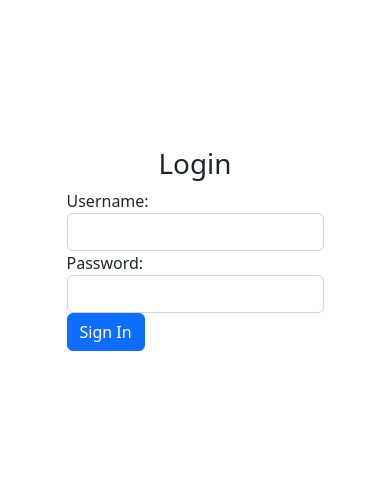
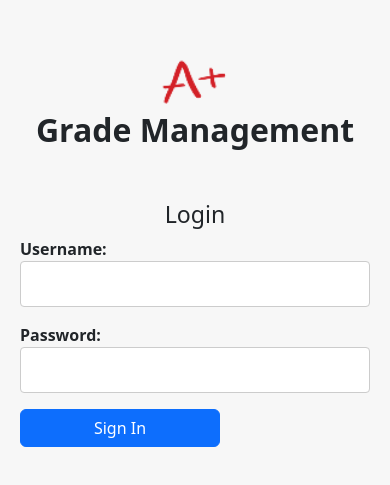
Before and after one commit to KfirHemo/WebProject-client, a React (Create React App) app: page /users in a window 390 px wide. Shown: the part 173-658 px from the top of the page. Built offline with nearby package versions, Linux system fonts and the light colour scheme; what axios-mock-adapter would draw is missing.

Commit message:
Updated inteface for login and main

```diff
--- a/src/App.tsx
+++ b/src/App.tsx
@@ -22,7 +22,6 @@ const App: React.FC = () => {
     setPassword('');
     localStorage.clear();
     setLoggedInUser(undefined);
-    navigate('/');
   };
 
   useEffect(() => {
@@ -54,34 +53,47 @@ const App: React.FC = () => {
   if (loggedInUser) {
     return (
       <>
-        <Navbar collapseOnSelect expand="md" bg="primary" variant="dark" fixed='top'>
+        <Navbar collapseOnSelect expand="md" variant="dark" bg='primary' fixed="top" >
           <NavbarBrand>
-            <img src={require('./logo.png')} />
+            <Link to="/" className="logo-link">
+              <img src={require('./logo.png')} alt="Logo" className="logo" />
+            </Link>
             <Navbar.Text className="text-light ml-2">Welcome {loggedInUser.name}</Navbar.Text>
           </NavbarBrand>
           <Navbar.Toggle aria-controls="navbarScroll" />
           <Navbar.Collapse>
-            <Nav style={{ alignItems: 'center' }}>
+            <Nav style={{ alignItems: 'center', width: 'auto' }}>
               {navData
                 .filter((nav) => nav.userType.includes(loggedInUser.type))
                 .map((nav) => (
                   <Nav.Link key={nav.link} href={nav.link}>{nav.text}</Nav.Link>
                 ))}
-              <Button variant="primary" onClick={handleLogout}>Logout</Button>
+              <Nav.Item className="d-md-none">
+                <Nav.Link href='/' onClick={handleLogout} className='logout'>Logout</Nav.Link>
+              </Nav.Item>
             </Nav>
           </Navbar.Collapse>
+          <Nav className="d-none d-md-flex" style={{ marginRight: '20px' }} >
+            <Nav.Link href='/' onClick={handleLogout} className='logout'>Logout</Nav.Link>
+          </Nav>
         </Navbar>
-        <div id="content" className='ui container'>
+        <div id="content" className="main-container">
           {window.location.pathname === '/' && (
-            <div className='btn-group-vertical' style={{ alignItems: 'center' }}>
-              <h1 className="mb-4">Welcome {loggedInUser.name}</h1>
+            <div className="welcome-container">
+              <h1 className="title">Welcome to Grade Management!</h1>
+              <p>Grade Management is a powerful tool for accessing and organizing your academic grades and degree data.</p>
+              <p>Our mission is to provide you with a user-friendly interface to effortlessly manage your grades and students.</p>
+              <p>Get started now and experience our exceptional interface!</p>
+
+              <div className="btn-group">
               {navData
                 .filter((nav) => nav.userType.includes(loggedInUser.type))
                 .map((nav) => (
                   <Link to={nav.link} className="mb-3">
-                    <button className="btn btn-primary btn-lg">{nav.text}</button>
+                    <Button className="btn btn-primary btn-lg" variant='primary'>{nav.text}</Button>
                   </Link>
                 ))}
+              </div>
             </div>
           )}
           <Routes>
@@ -96,11 +108,14 @@ const App: React.FC = () => {
   }
 
   return (
-    <div className="d-flex align-items-center justify-content-center vh-100">
-      <div className="col-md-3">
-        <h1 className="text-center">Login</h1>
-        <form onSubmit={handleLogin}>
-          <div>
+    <div id="content" className="login-container">
+      <div className="title-container">
+        <img className="logo" src={require("./logo.png")} alt="Logo" />
+        <h1 className="title">Grade Management</h1>
+      </div>
+      <h3 className="text-left">Login</h3>
+      <form className="login-form" onSubmit={handleLogin}>
+        <div className="form-group">
           <label htmlFor="username">Username:</label>
           <input
             className="form-control"
@@ -110,7 +125,7 @@ const App: React.FC = () => {
             onChange={({ target }) => setUsername(target.value)}
           />
         </div>
-          <div>
+        <div className="form-group">
           <label htmlFor="password">Password:</label>
           <input
             className="form-control"
@@ -120,11 +135,8 @@ const App: React.FC = () => {
             onChange={({ target }) => setPassword(target.value)}
           />
         </div>
-          <button className="btn btn-primary" type="submit">
-            Sign In
-          </button>
+        <button className="btn btn-primary" type="submit">Sign In</button>
       </form>
-      </div>
     </div>
   );
 };
--- a/src/styles/App.css
+++ b/src/styles/App.css
@@ -1,11 +1,114 @@
-html,
-body,
-#root {
-    height: 100%;
-}
-.ui#content {
+.main-container {
     display: flex;
     flex-direction: column;
-    padding-top: 76px;
-    height: 100%;
+    align-items: center;
+    justify-content: center;
+    margin-top: 80px;
+    padding: 20px;
 }
+
+.welcome-container {
+    text-align: center;
+}
+
+.title {
+    font-size: 36px;
+    font-weight: bold;
+    margin-bottom: 20px;
+}
+
+.welcome-heading {
+    font-size: 28px;
+    font-weight: bold;
+    margin-bottom: 20px;
+}
+
+.btn-group {
+    display: flex;
+    justify-content: center;
+    gap: 10px;
+    margin-top: 2rem;
+}
+
+.btn-primary {
+    flex: 1;
+    width: 200px;
+}
+
+.logout {
+    color: #e0d2d2;
+}
+
+@media (max-width: 767px) {
+    .btn-group {
+        flex-direction: column;
+        align-items: center;
+    }
+
+    .btn-primary {
+        flex: unset;
+        width: 200px;
+    }
+}
+
+.nav-link {
+    font-size: large;
+}
+
+.login-container {
+    display: flex;
+    flex-direction: column;
+    align-items: center;
+    justify-content: center;
+    height: 100vh;
+    margin: 0 auto;
+    padding: 20px;
+    background-color: #f7f7f7;
+}
+
+.title-container {
+    display: flex;
+    flex-direction: column;
+    align-items: center;
+    margin-bottom: 2rem;
+}
+
+.logo {
+    height: 60px;
+    /* Adjust the height as needed */
+    margin-right: 10px;
+}
+
+.title {
+    font-size: 32px;
+    font-weight: bold;
+}
+.login-form {
+    display: flex;
+    flex-direction: column;
+    width: 100%;
+        max-width: 400px;
+    }
+
+    .form-group {
+        margin-bottom: 1rem;
+    }
+
+    label {
+        font-weight: bold;
+    }
+
+    input[type="text"],
+    input[type="password"] {
+        width: 100%;
+        padding: 10px;
+        font-size: 16px;
+        border-radius: 4px;
+        border: 1px solid #ccc;
+    }
+
+    button {
+        padding: 10px 20px;
+        font-size: 16px;
+        border-radius: 4px;
+}
--- a/src/tests/data/apiServiceMocks.ts
+++ b/src/tests/data/apiServiceMocks.ts
@@ -27,7 +27,7 @@ const checkUserExistsMock: MockApiCall = {
         data: {
             id: 1,
             name: 'Test',
-            type: UserType.Student,
+            type: UserType.Manager,
             password: '1234',
         },
     },
--- a/src/tests/data/managerMocks.ts
+++ b/src/tests/data/managerMocks.ts
@@ -84,6 +84,9 @@ export const managerMocks: MockApiCall[] = [
         response: {
             status: 200,
             data: [
+                { id: 1, name: 'Calc1' },
+                { id: 2, name: 'Calc2' },
+                { id: 3, name: 'Intro to CS' },
                 { id: 4, name: 'Algorithms' },
                 { id: 5, name: 'Logic' },
                 { id: 6, name: 'Automata' },
--- a/src/tests/data/studentMocks.ts
+++ b/src/tests/data/studentMocks.ts
@@ -18,10 +18,10 @@ export const studentMocks: MockApiCall[] = [
         response: {
             status: 200,
             data: [
-                { id: 23, userId: 3, courseId: 4, score: 89, description: 'HW1', created: '2023-01-04T:12:34:00' },
-                { id: 24, userId: 3, courseId: 4, score: 96, description: 'HW2', created: '2023-02-03T:12:34:00' },
-                { id: 25, userId: 3, courseId: 4, score: 55, description: 'HW3', created: '2023-03-04T:11:34:00' },
-                { id: 26, userId: 3, courseId: 4, score: 93, description: 'HW4', created: '2023-05-04T:12:34:00' },
+                { id: 23, userId: 4, courseId: 4, score: 89, description: 'HW1', created: '2023-01-04T:12:34:00' },
+                { id: 24, userId: 5, courseId: 4, score: 96, description: 'HW2', created: '2023-02-03T:12:34:00' },
+                { id: 25, userId: 5, courseId: 4, score: 55, description: 'HW3', created: '2023-03-04T:11:34:00' },
+                { id: 26, userId: 6, courseId: 4, score: 93, description: 'HW4', created: '2023-05-04T:12:34:00' },
 
             ],
         },
--- a/src/tests/data/teacherMocks.ts
+++ b/src/tests/data/teacherMocks.ts
@@ -9,16 +9,7 @@ export const teacherMocks: MockApiCall[] = [
             data: [
                 { id: 1, name: 'User4', type: 'student', password: '1234' },
                 { id: 2, name: 'User5', type: 'student', password: '1234' },
-                { id: 3, name: 'User4', type: 'student', password: '1234' },
-                { id: 4, name: 'User5', type: 'student', password: '1234' },
-                { id: 5, name: 'User4', type: 'student', password: '1234' },
-                { id: 6, name: 'User5', type: 'student', password: '1234' },
-                { id: 1, name: 'User4', type: 'student', password: '1234' },
-                { id: 2, name: 'User5', type: 'student', password: '1234' },
-                { id: 3, name: 'User4', type: 'student', password: '1234' },
-                { id: 4, name: 'User5', type: 'student', password: '1234' },
-                { id: 5, name: 'User4', type: 'student', password: '1234' },
-                { id: 6, name: 'User5', type: 'student', password: '1234' },
+                { id: 3, name: 'User6', type: 'student', password: '1234' },
             ]
         },
     },
```
Lines whose indentation alone changed are shown as unchanged.
